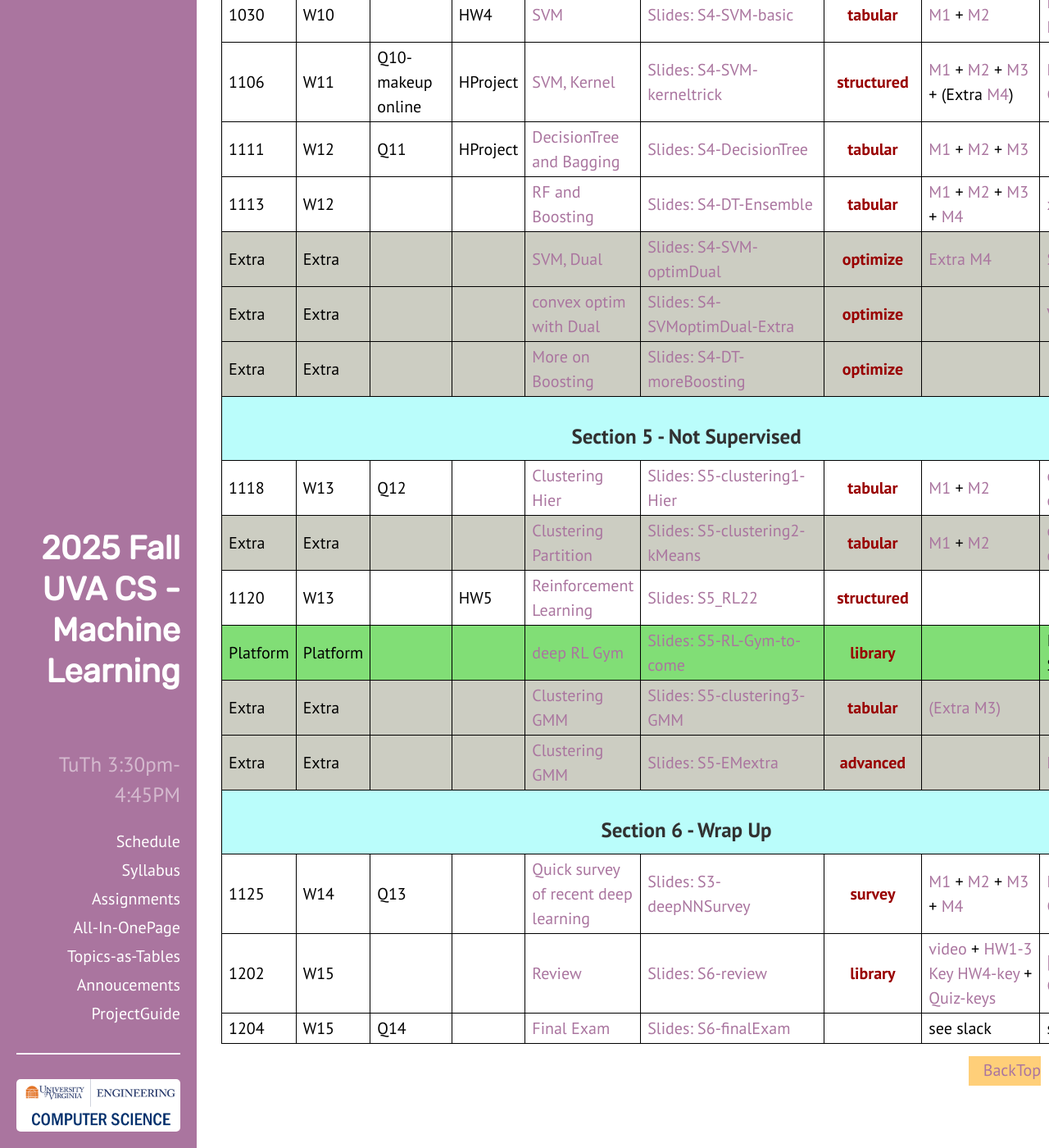
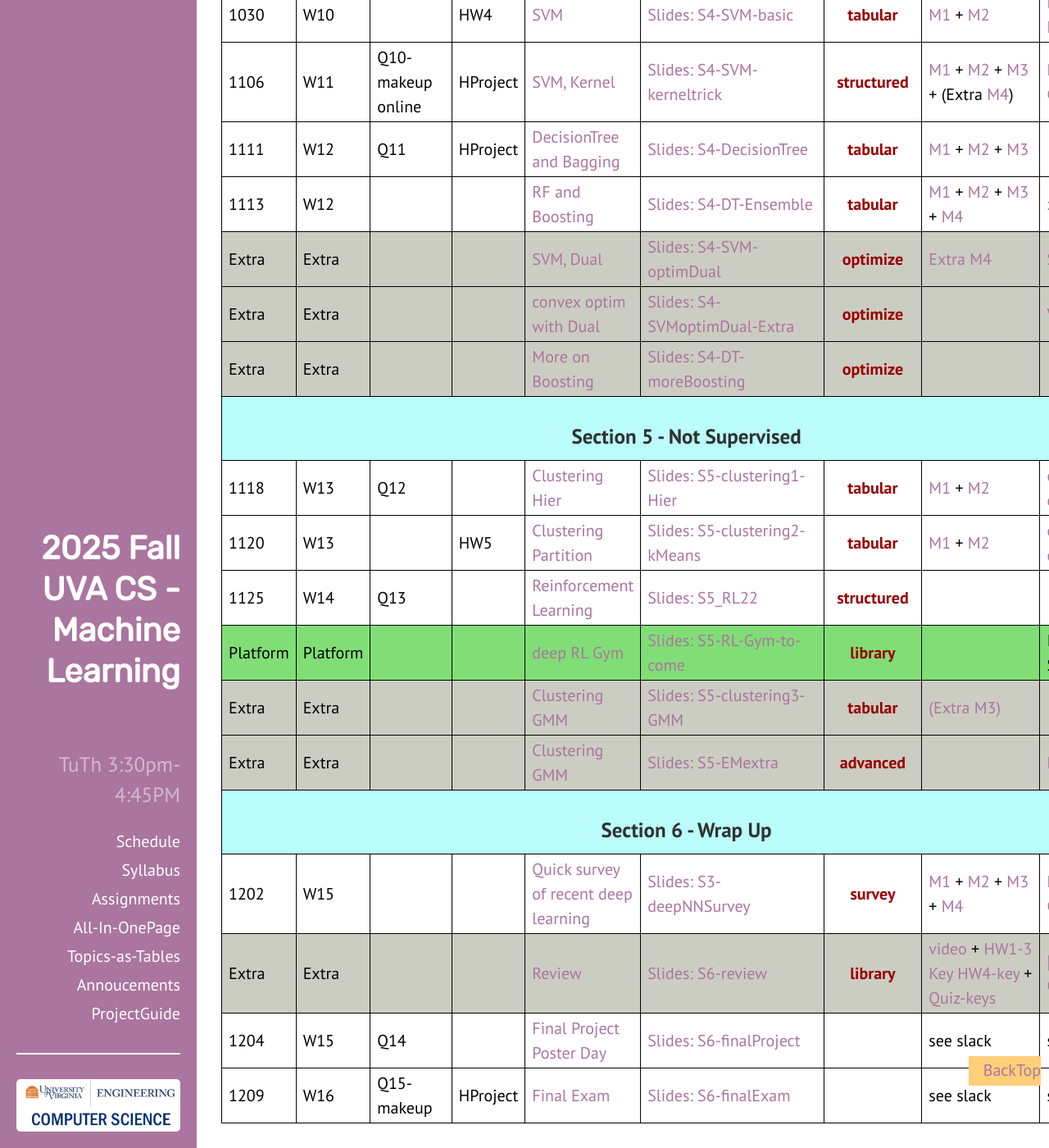
Before and after one commit to qiyanjun/2025Fall-UVA-CS-MachineLearningDeep, a Jekyll site: the page built from index.html, in a window 1280 px wide and 1400 px high, scrolled down 3638 px. Shown: the whole window at 82% size. Built offline with Jekyll 4.4.1, drawn with Linux system fonts in a browser that asks for light colours.

Commit message:
last week's schedule to arrange

```diff
--- /dev/null
+++ b/_contents/S6-Lz1-finalProject.md
@@ -0,0 +1,8 @@
+---
+layout: post
+title: Final Project Poster Day
+lecture:  S6-finalProject
+lectureVersion: next
+video: see slack
+notes:  see slack
+---
```
Also changed, not shown: _contents/S5-L02-kMeans.md (+0 -1 lines), _contents/S6-Lreview.md (+1 -0 lines), _contents/S6-Lz2-finalExam.md (renamed from _contents/S6-Lz1-finalExam.md).
